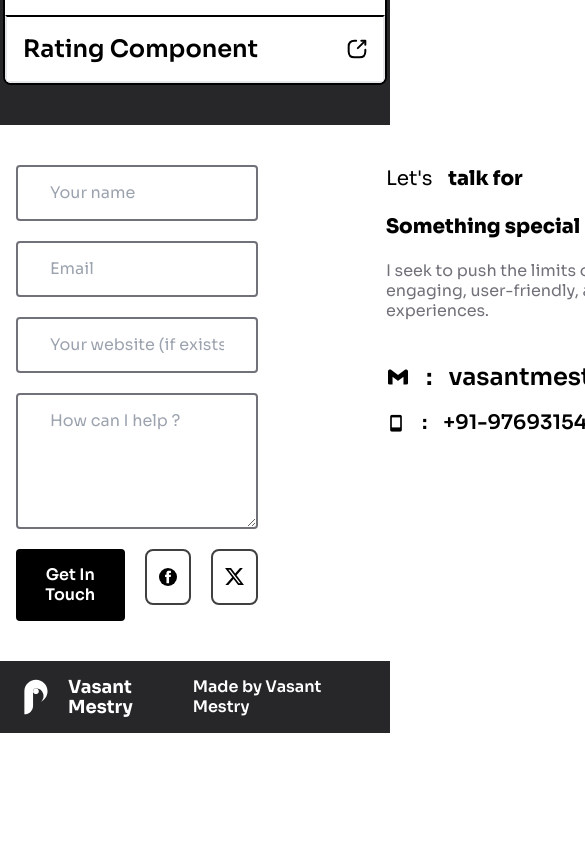
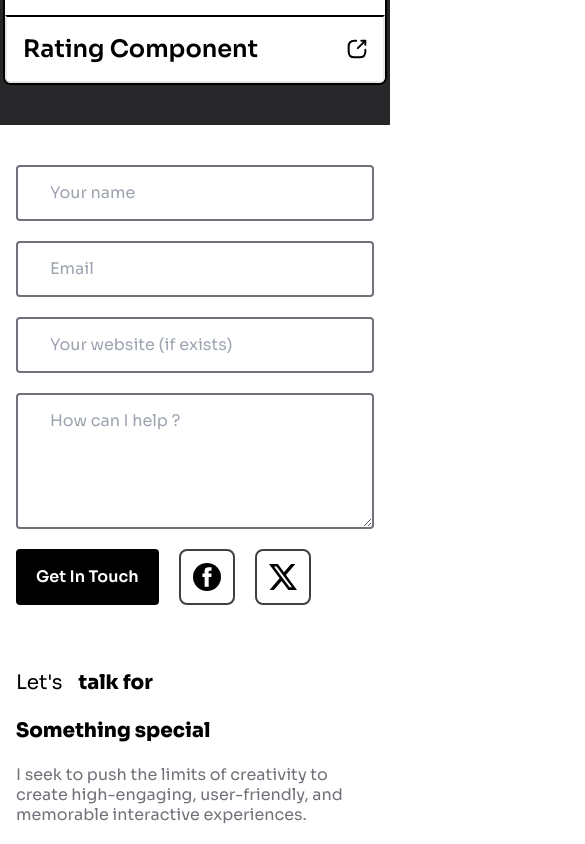
Before and after one commit to Vasant-Mestry-11/vasant-mestry-portfolio, a React (Vite) app: page / in a window 390 px wide. Shown: the part 7120-7964 px from the top of the page, 585 px wide, since content can reach past the window. Before the commit the page ends 7853 px from the top, so only its background shows below. Built offline with nearby package versions, Linux system fonts and the light colour scheme.

Commit message:
:zap: :lipstick: :iphone: Contact form

```diff
--- a/src/sections/Contact.jsx
+++ b/src/sections/Contact.jsx
@@ -25,7 +25,7 @@ const Contact = () => {
   };
 
   return (
-    <section className="flex gap-32">
+    <section className="flex gap-16 flex-col md:flex-row md:gap-32 ">
       <div className="flex flex-col gap-5 w-[100%]">
         <div className="flex flex-col gap-5 w-[100%]">
           <Input
@@ -83,11 +83,11 @@ const Contact = () => {
           </p>
         </div>
         <div className="flex flex-col gap-4">
-          <h3 className="font-semibold text-2xl flex items-center gap-4">
+          <h3 className="font-semibold flex items-center gap-4 text-xl md:text-2xl ">
             <i className="bx bxl-gmail"></i>:
             <span>vasantmestry07@gmail.com</span>
           </h3>
-          <p className="font-semibold text-xl flex items-center gap-4">
+          <p className="font-semibold flex items-center gap-4 text-lg md:text-xl">
             <i className="bx bx-mobile"></i>: <span>+91-9769315424</span>
           </p>
         </div>
```
